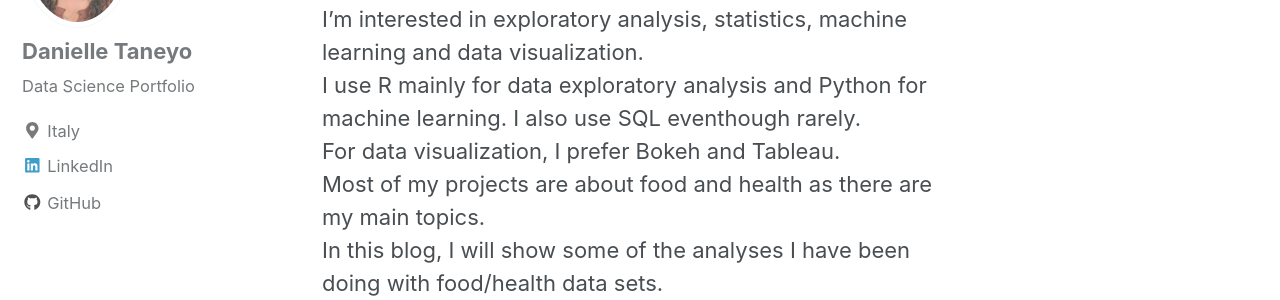
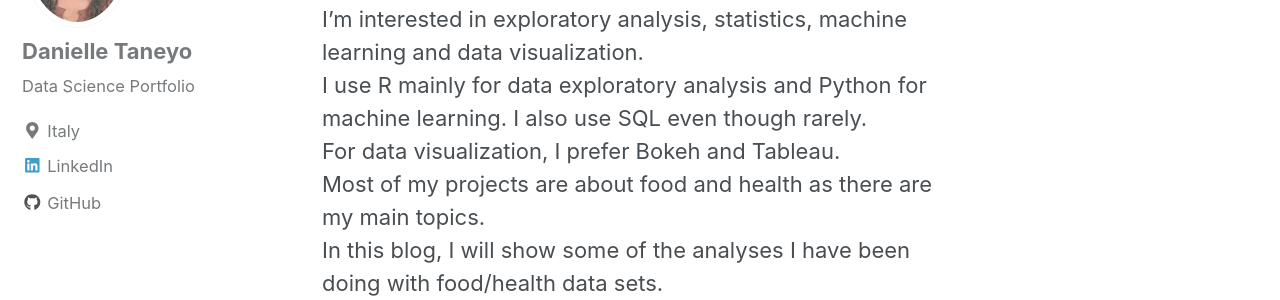
Before and after one commit to lsaa2014/lsaa2014.github.io, a Jekyll site: the page built from _pages/about.md, in a window 1280 px wide and 900 px high. Shown: the part 259-559 px from the top of the window. Built offline with Jekyll 4.4.1, drawn with Linux system fonts in a browser that asks for light colours; nearby versions of some CDN libraries.

Commit message:
Update about.md

```diff
--- a/_pages/about.md
+++ b/_pages/about.md
@@ -1,13 +1,11 @@
 ---
 title: "About me"
 permalink: /about/
-#header:
- #  image: "/images/Danielle2.jpg"
 ---
 
 I'm a Food Scientist phD turned Data Scientist. Passionate of Science.
 I'm interested in exploratory analysis, statistics, machine learning and data visualization.
-I use R mainly for data exploratory analysis and Python for machine learning. I also use SQL eventhough rarely.
+I use R mainly for data exploratory analysis and Python for machine learning. I also use SQL even though rarely.
 For data visualization, I prefer Bokeh and Tableau.
 Most of my projects are about food and health as there are my main topics.
 In this blog, I will show some of the analyses I have been doing with food/health data sets.
```
